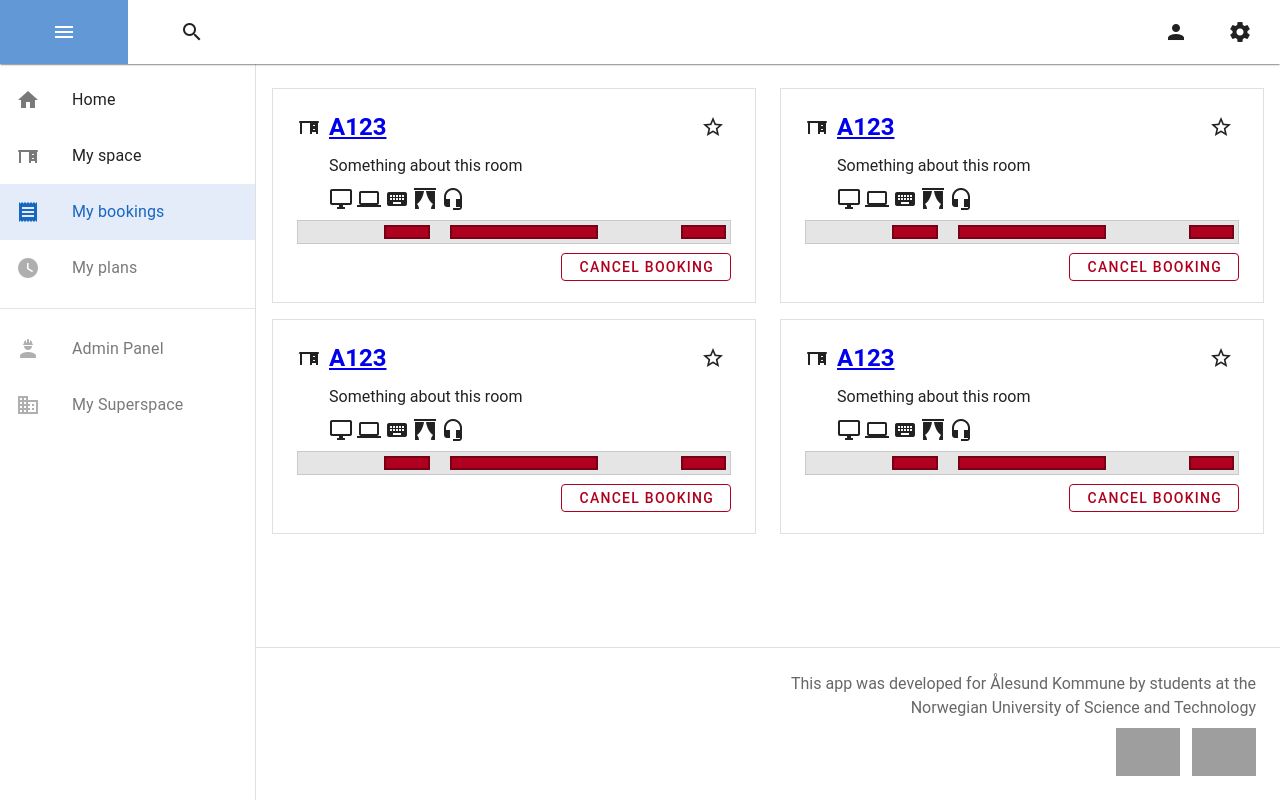
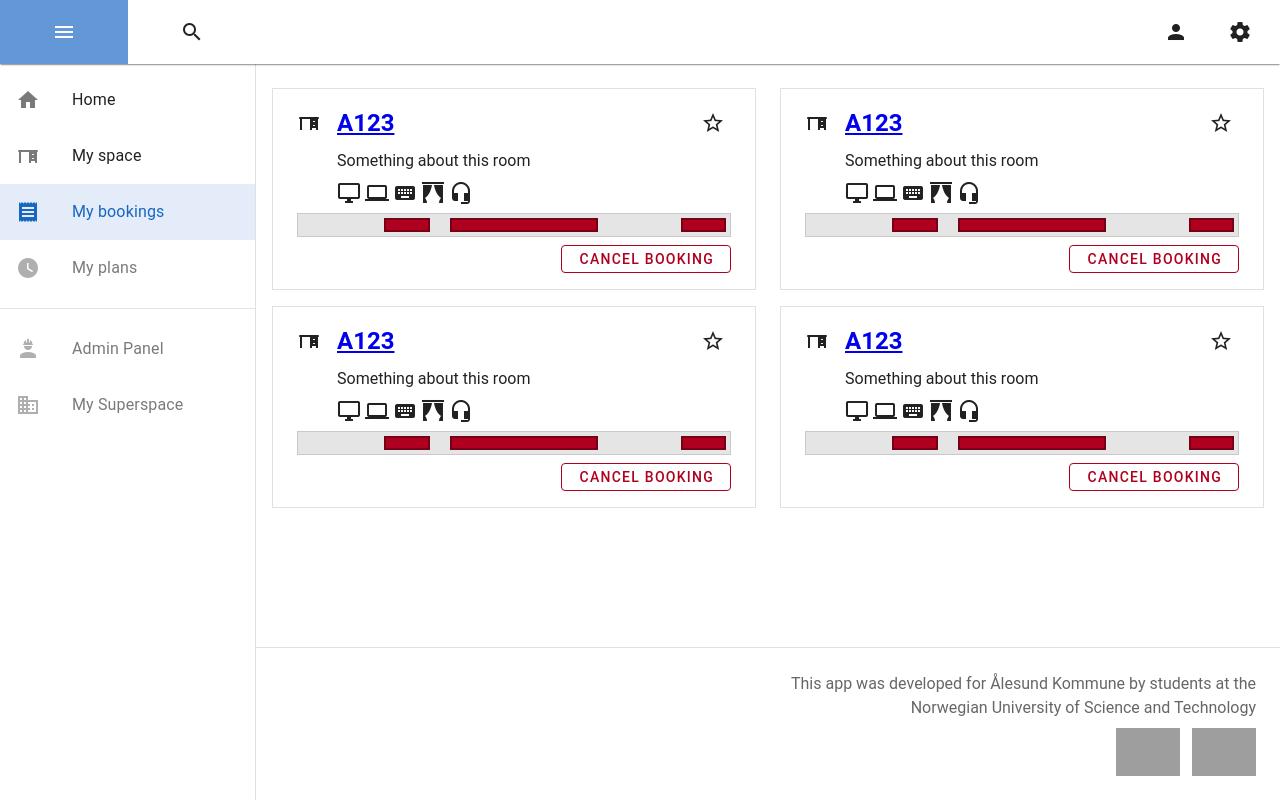
Before and after one commit to odinguden/office-space-manager, a Vue app in the folder front-end/: page /bookings in a window 1280 px wide. Built offline with nearby package versions, Linux system fonts and the light colour scheme; grey boxes are pictures that could not be loaded.

Commit message:
Resolved contained grid issues

```diff
--- a/front-end/src/components/common/oSpaceCard.vue
+++ b/front-end/src/components/common/oSpaceCard.vue
@@ -43,7 +43,7 @@ const isFavorite = ref(Math.random() > 0.7)
 .space-card {
 	display: grid;
 	grid-template-columns: auto 1fr;
-	gap: 0 8px;
+	gap: 8px 16px;
 	align-items: center;
 
 	.card-header {
--- a/front-end/src/components/containers/oContainedGrid.vue
+++ b/front-end/src/components/containers/oContainedGrid.vue
@@ -18,6 +18,7 @@ const props = defineProps({
 	--max-width: 328px;
 	display: grid;
 	gap: 16px 24px;
-	grid-template-columns: repeat(auto-fill, minmax(var(--max-width), 1fr))
+	grid-template-columns: repeat(auto-fill, minmax(var(--max-width), 1fr));
+	align-content: start;
 }
 </style>
```
